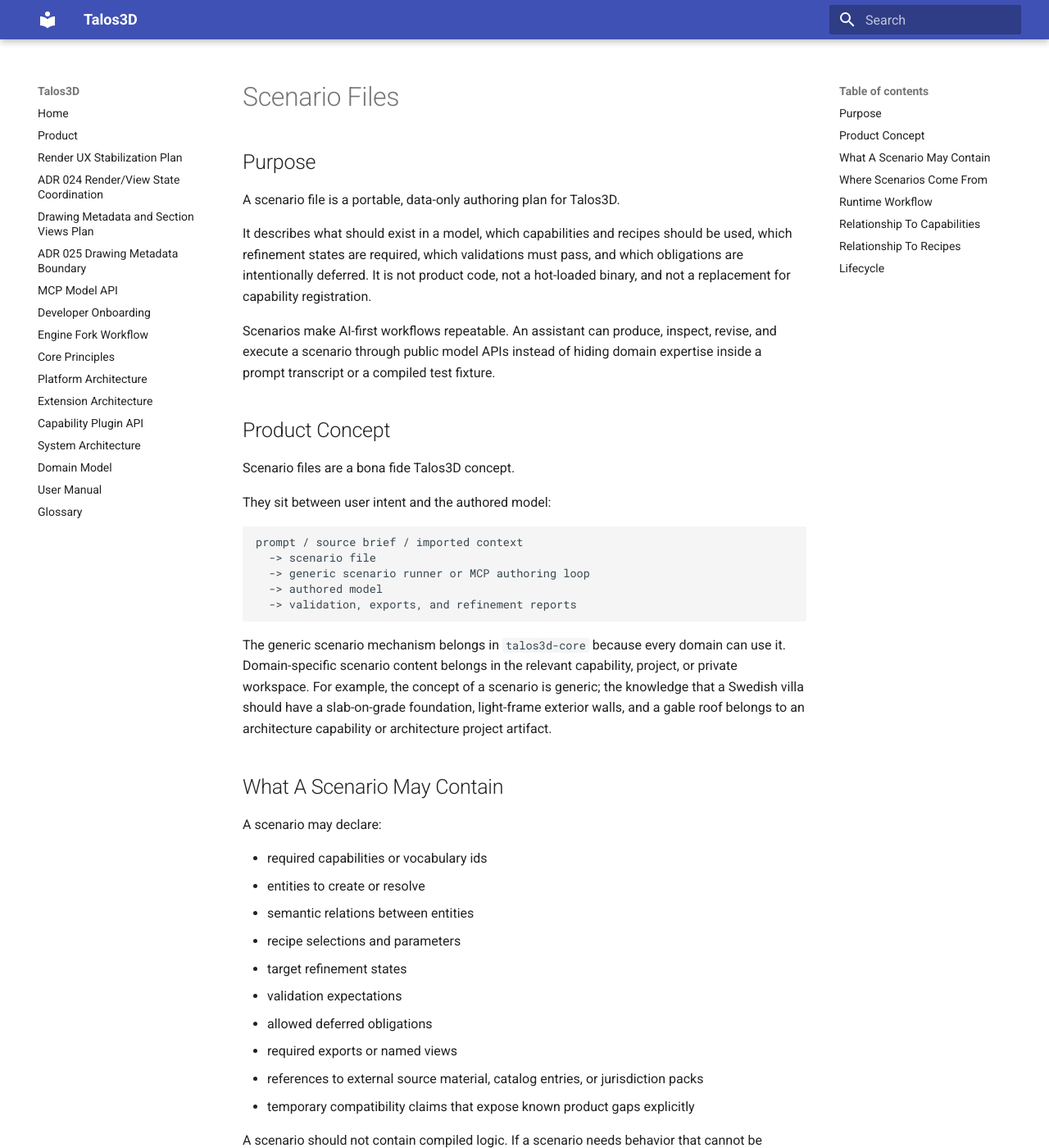
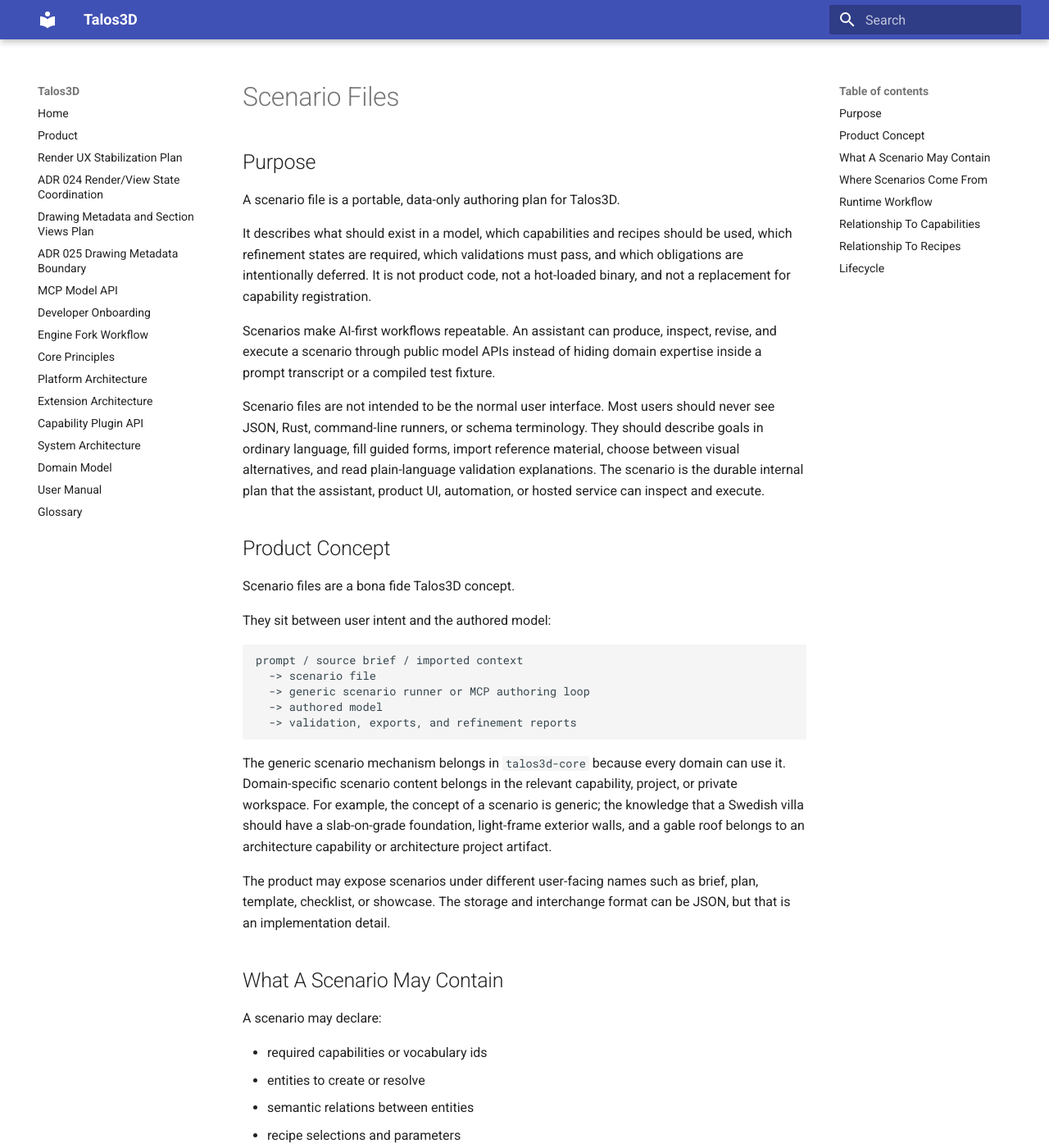
Before and after one commit to appverket/talos3D, an MkDocs documentation site: the page built from docs/SCENARIO_FILES.md, in a window 1280 px wide and 1400 px high. Shown: the whole window at 82% size. Built offline with MkDocs 1.6.1 and Material for MkDocs 9.7.7, drawn with Linux system fonts in a browser that asks for light colours; some of the changed text lies outside the part shown.

Commit message:
docs: clarify scenario user boundary

```diff
--- a/docs/SCENARIO_FILES.md
+++ b/docs/SCENARIO_FILES.md
@@ -12,6 +12,13 @@
 Scenarios make AI-first workflows repeatable. An assistant can produce,
 inspect, revise, and execute a scenario through public model APIs instead of
 hiding domain expertise inside a prompt transcript or a compiled test fixture.
+
+Scenario files are not intended to be the normal user interface. Most users
+should never see JSON, Rust, command-line runners, or schema terminology. They
+should describe goals in ordinary language, fill guided forms, import reference
+material, choose between visual alternatives, and read plain-language
+validation explanations. The scenario is the durable internal plan that the
+assistant, product UI, automation, or hosted service can inspect and execute.
 
 ## Product Concept
 
@@ -33,6 +40,10 @@
 scenario is generic; the knowledge that a Swedish villa should have a
 slab-on-grade foundation, light-frame exterior walls, and a gable roof belongs
 to an architecture capability or architecture project artifact.
+
+The product may expose scenarios under different user-facing names such as
+brief, plan, template, checklist, or showcase. The storage and interchange
+format can be JSON, but that is an implementation detail.
 
 ## What A Scenario May Contain
 
@@ -87,6 +98,11 @@
 This workflow may be executed by the in-app assistant, an MCP client, a CI
 test, a desktop command, or a hosted service. It should not depend on a hidden
 editor hook.
+
+For end users, the same workflow should appear as a guided design conversation:
+Talos3D asks for missing intent, proposes a plan, previews the model, explains
+validation gaps, and offers next refinements. The scenario file is the
+machine-readable memory of that process, not something the user must author.
 
 ## Relationship To Capabilities
 
```
